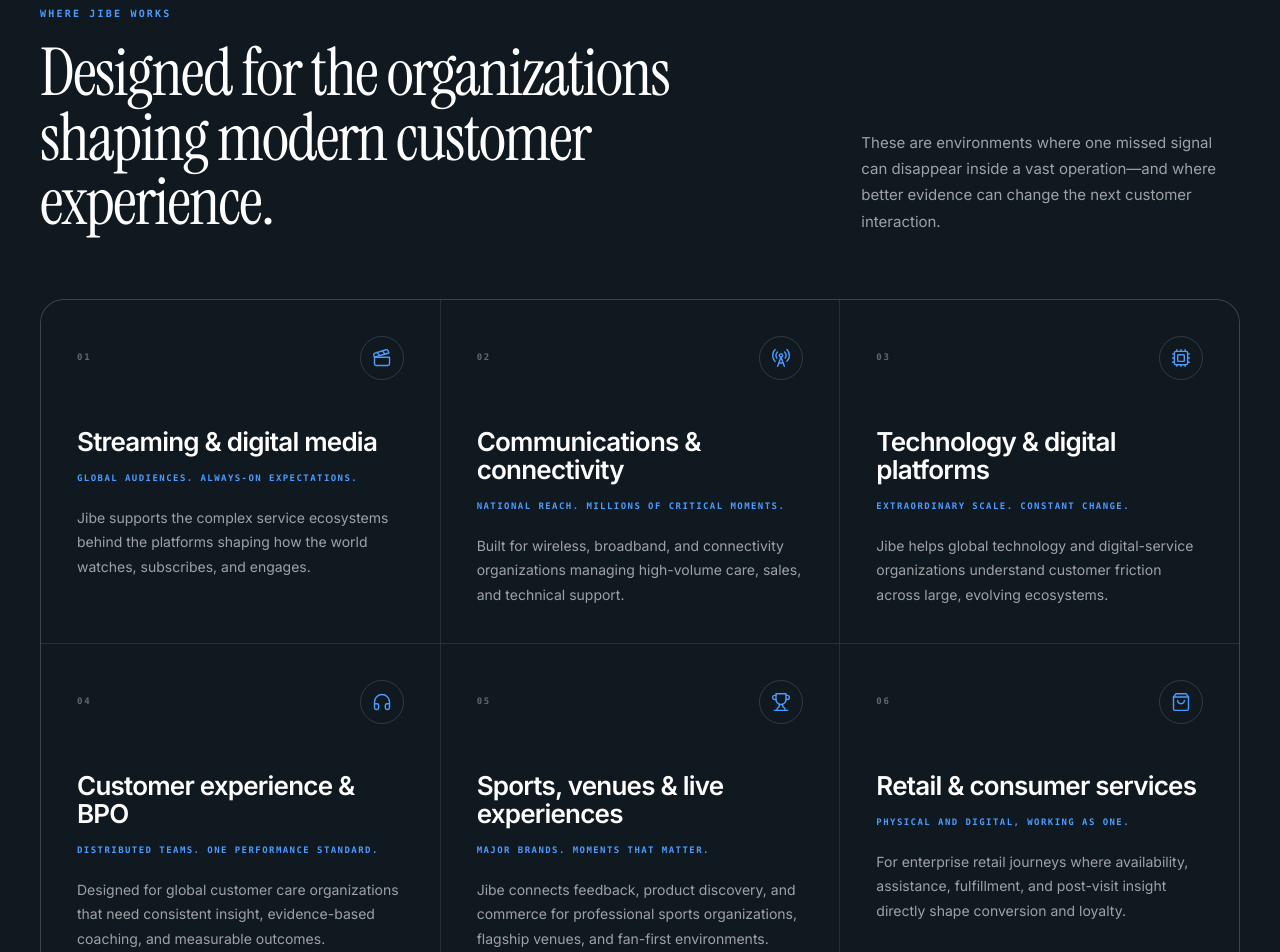
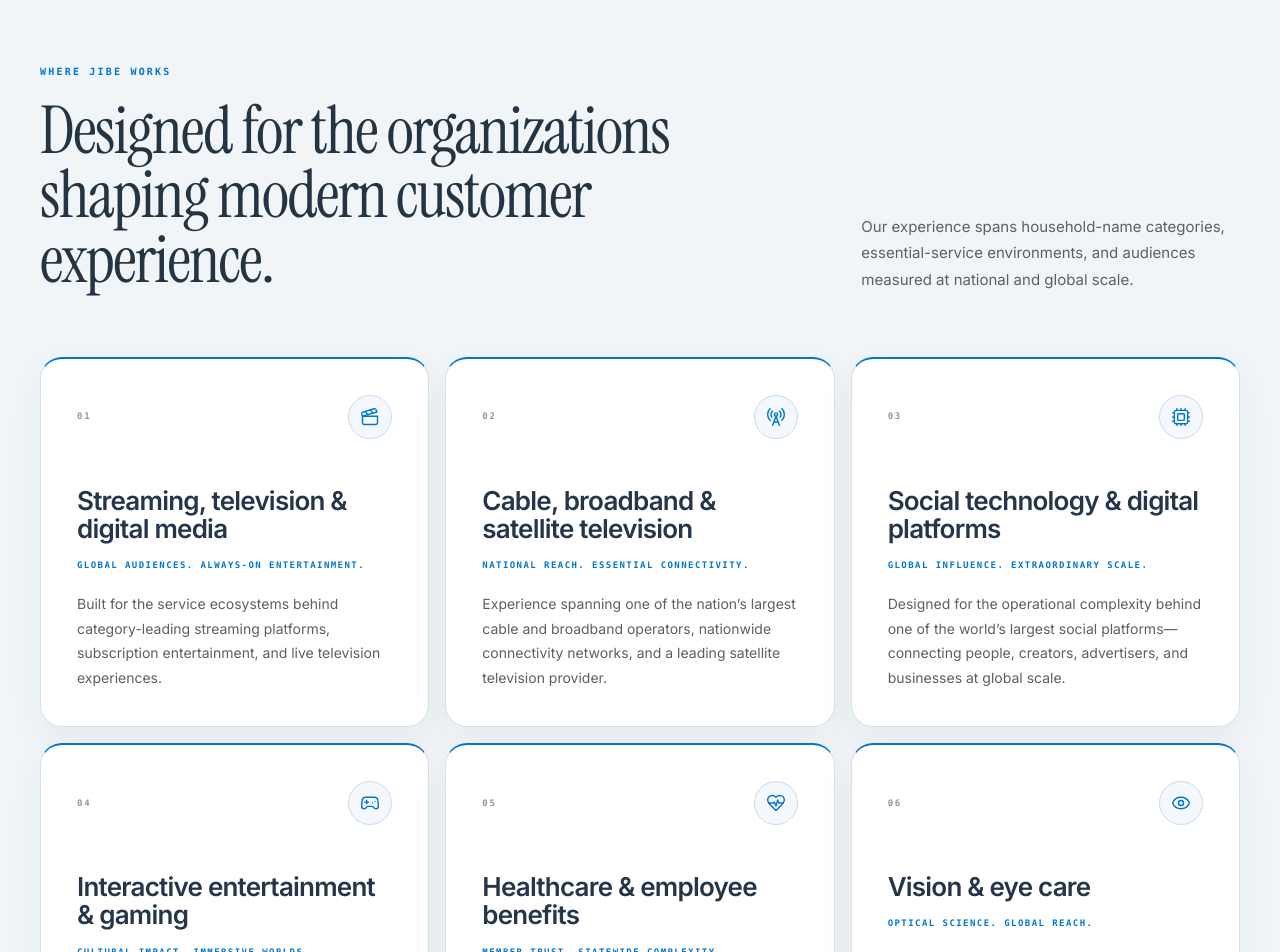
Before and after one commit to jiberetail/jibe-platform, a React (Vite) app: page /clients in a window 1280 px wide. Shown: the part 760-1712 px from the top of the page. Built offline with nearby package versions, Linux system fonts and the light colour scheme.

Commit message:
Expand anonymous industry positioning

```diff
--- a/src/pages/ClientsPage.tsx
+++ b/src/pages/ClientsPage.tsx
@@ -1,9 +1,10 @@
 import { useEffect } from "react";
 import {
   ArrowRight,
-  BarChart3,
   Clapperboard,
   Cpu,
+  Eye,
+  Gamepad2,
   Globe2,
   Headphones,
   HeartPulse,
@@ -19,50 +20,74 @@
   {
     number: "01",
     icon: Clapperboard,
-    title: "Streaming & digital media",
-    signal: "Global audiences. Always-on expectations.",
+    title: "Streaming, television & digital media",
+    signal: "Global audiences. Always-on entertainment.",
     description:
-      "Jibe supports the complex service ecosystems behind the platforms shaping how the world watches, subscribes, and engages.",
+      "Built for the service ecosystems behind category-leading streaming platforms, subscription entertainment, and live television experiences.",
   },
   {
     number: "02",
     icon: RadioTower,
-    title: "Communications & connectivity",
-    signal: "National reach. Millions of critical moments.",
+    title: "Cable, broadband & satellite television",
+    signal: "National reach. Essential connectivity.",
     description:
-      "Built for wireless, broadband, and connectivity organizations managing high-volume care, sales, and technical support.",
+      "Experience spanning one of the nation’s largest cable and broadband operators, nationwide connectivity networks, and a leading satellite television provider.",
   },
   {
     number: "03",
     icon: Cpu,
-    title: "Technology & digital platforms",
-    signal: "Extraordinary scale. Constant change.",
+    title: "Social technology & digital platforms",
+    signal: "Global influence. Extraordinary scale.",
     description:
-      "Jibe helps global technology and digital-service organizations understand customer friction across large, evolving ecosystems.",
+      "Designed for the operational complexity behind one of the world’s largest social platforms—connecting people, creators, advertisers, and businesses at global scale.",
   },
   {
     number: "04",
+    icon: Gamepad2,
+    title: "Interactive entertainment & gaming",
+    signal: "Cultural impact. Immersive worlds.",
+    description:
+      "Customer intelligence for publishers behind landmark open-world franchises and some of interactive entertainment’s most recognizable experiences.",
+  },
+  {
+    number: "05",
+    icon: HeartPulse,
+    title: "Healthcare & employee benefits",
+    signal: "Member trust. Statewide complexity.",
+    description:
+      "Designed for statewide healthcare and employee-benefits organizations serving public-sector workforces, families, and diverse member populations.",
+  },
+  {
+    number: "06",
+    icon: Eye,
+    title: "Vision & eye care",
+    signal: "Optical science. Global reach.",
+    description:
+      "Experience supporting global vision-care and ophthalmic-lens leaders spanning optical technology, professional eye-care networks, and consumer journeys.",
+  },
+  {
+    number: "07",
+    icon: Trophy,
+    title: "Professional sports & global motorsport",
+    signal: "Premier competition. Passionate audiences.",
+    description:
+      "Jibe works across the highest levels of professional baseball, hockey, basketball, American football, and the world’s premier global motorsport.",
+  },
+  {
+    number: "08",
     icon: Headphones,
     title: "Customer experience & BPO",
     signal: "Distributed teams. One performance standard.",
     description:
-      "Designed for global customer care organizations that need consistent insight, evidence-based coaching, and measurable outcomes.",
+      "Built for global customer care and outsourcing organizations that need consistent insight, evidence-based coaching, and measurable outcomes.",
   },
   {
-    number: "05",
-    icon: Trophy,
-    title: "Sports, venues & live experiences",
-    signal: "Major brands. Moments that matter.",
+    number: "09",
+    icon: ShoppingBag,
+    title: "Retail, venues & commerce",
+    signal: "Physical and digital. One journey.",
     description:
-      "Jibe connects feedback, product discovery, and commerce for professional sports organizations, flagship venues, and fan-first environments.",
-  },
-  {
-    number: "06",
-    icon: ShoppingBag,
-    title: "Retail & consumer services",
-    signal: "Physical and digital, working as one.",
-    description:
-      "For enterprise retail journeys where availability, assistance, fulfillment, and post-visit insight directly shape conversion and loyalty.",
+      "For flagship stores, live venues, and enterprise commerce journeys where availability, assistance, fulfillment, and feedback shape conversion and loyalty.",
   },
 ] as const;
 
@@ -174,7 +199,7 @@
 
           <div className="border-t-2 border-[#0076CE] pt-7 lg:col-span-4">
             <p className="text-[17px] leading-[1.7] text-[#5F5F5F]">
-              Jibe works behind complex customer ecosystems—from global streaming and connectivity to customer care, live experiences, and commerce.
+              Jibe works with organizations at the top of their categories—from global social and entertainment platforms to national connectivity providers, statewide health programs, professional sports, and vision care.
             </p>
             <p className="mt-5 text-[14px] leading-[1.7] text-[#777777]">
               Wherever expectations are high and operations are distributed, Jibe turns customer signal into clearer action.
@@ -200,49 +225,49 @@
       <section
         id="industries"
         aria-labelledby="industries-heading"
-        className="scroll-mt-28 bg-[#101820] px-6 py-20 text-white lg:px-10 lg:py-28"
+        className="scroll-mt-28 border-b border-[#D9E2E9] bg-[#F1F5F8] px-6 py-20 lg:px-10 lg:py-28"
       >
         <div className="mx-auto max-w-[1320px]">
           <div className="grid gap-8 lg:grid-cols-12 lg:items-end">
             <div className="lg:col-span-8">
-              <p className="font-mono text-[10px] font-semibold uppercase tracking-[0.22em] text-[#4A9CFF]">
+              <p className="font-mono text-[10px] font-semibold uppercase tracking-[0.22em] text-[#0076CE]">
                 Where Jibe works
               </p>
               <h2
                 id="industries-heading"
-                className="mt-5 max-w-[900px] font-['Instrument_Serif'] text-[44px] leading-[0.98] tracking-[-0.025em] text-white sm:text-[56px] lg:text-[66px]"
+                className="mt-5 max-w-[900px] font-['Instrument_Serif'] text-[44px] leading-[0.98] tracking-[-0.025em] text-[#243443] sm:text-[56px] lg:text-[66px]"
               >
                 Designed for the organizations shaping modern customer experience.
               </h2>
             </div>
-            <p className="max-w-[440px] text-[15px] leading-[1.75] text-white/60 lg:col-span-4">
-              These are environments where one missed signal can disappear inside a vast operation—and where better evidence can change the next customer interaction.
+            <p className="max-w-[440px] text-[15px] leading-[1.75] text-[#5F5F5F] lg:col-span-4">
+              Our experience spans household-name categories, essential-service environments, and audiences measured at national and global scale.
             </p>
           </div>
 
-          <div className="mt-14 grid gap-px overflow-hidden rounded-[24px] border border-white/10 bg-white/10 md:grid-cols-2 lg:mt-16 lg:grid-cols-3">
+          <div className="mt-14 grid gap-4 md:grid-cols-2 lg:mt-16 lg:grid-cols-3">
             {industries.map((industry) => {
               const Icon = industry.icon;
               return (
                 <article
                   key={industry.number}
-                  className="group min-h-[330px] bg-[#101820] p-7 transition-colors duration-300 hover:bg-[#14222D] sm:p-9"
+                  className="group min-h-[320px] rounded-[22px] border border-[#D7E2EA] border-t-2 border-t-[#0076CE] bg-white p-7 shadow-[0_14px_36px_rgba(36,52,67,0.055)] transition-all duration-300 hover:-translate-y-1 hover:border-[#B7D3E8] hover:shadow-[0_22px_48px_rgba(36,52,67,0.10)] sm:p-9"
                 >
                   <div className="flex items-center justify-between">
-                    <span className="font-mono text-[9px] font-semibold tracking-[0.2em] text-white/35">
+                    <span className="font-mono text-[9px] font-semibold tracking-[0.2em] text-[#8A969F]">
                       {industry.number}
                     </span>
-                    <span className="flex h-11 w-11 items-center justify-center rounded-full border border-white/15 text-[#4A9CFF] transition-colors group-hover:border-[#4A9CFF]/70">
+                    <span className="flex h-11 w-11 items-center justify-center rounded-full border border-[#C9DCEB] bg-[#F4F8FC] text-[#0076CE] transition-colors group-hover:border-[#0076CE]">
                       <Icon aria-hidden="true" size={20} strokeWidth={1.7} />
                     </span>
                   </div>
-                  <h3 className="mt-12 text-[26px] font-semibold leading-[1.08] tracking-[-0.03em] text-white">
+                  <h3 className="mt-12 text-[26px] font-semibold leading-[1.08] tracking-[-0.03em] text-[#26364A]">
                     {industry.title}
                   </h3>
-                  <p className="mt-4 font-mono text-[9px] font-semibold uppercase tracking-[0.16em] text-[#4A9CFF]">
+                  <p className="mt-4 font-mono text-[9px] font-semibold uppercase tracking-[0.16em] text-[#0076CE]">
                     {industry.signal}
                   </p>
-                  <p className="mt-5 text-[14px] leading-[1.75] text-white/60">{industry.description}</p>
+                  <p className="mt-5 text-[14px] leading-[1.75] text-[#5F5F5F]">{industry.description}</p>
                 </article>
               );
             })}
```
